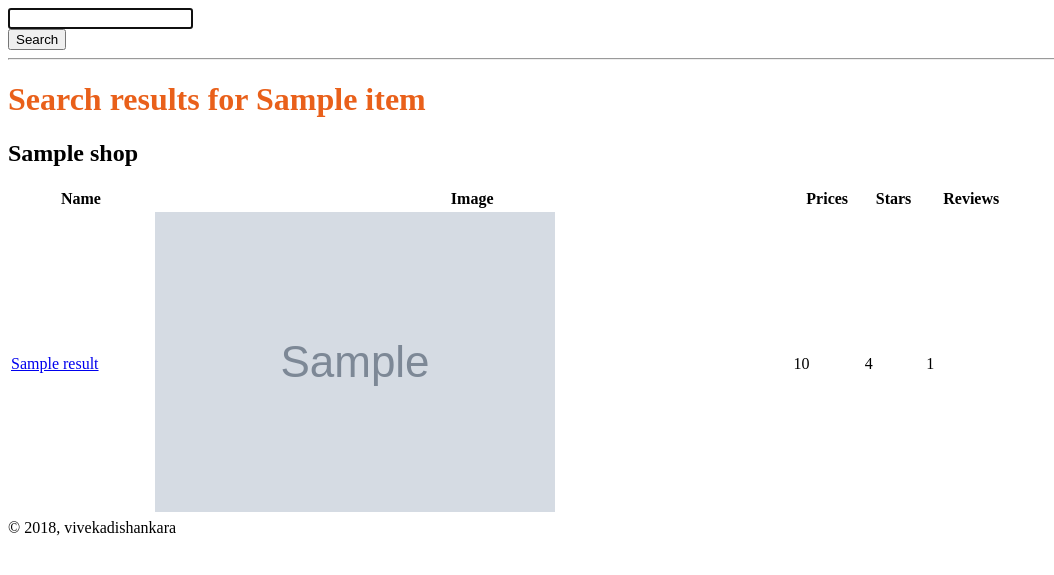
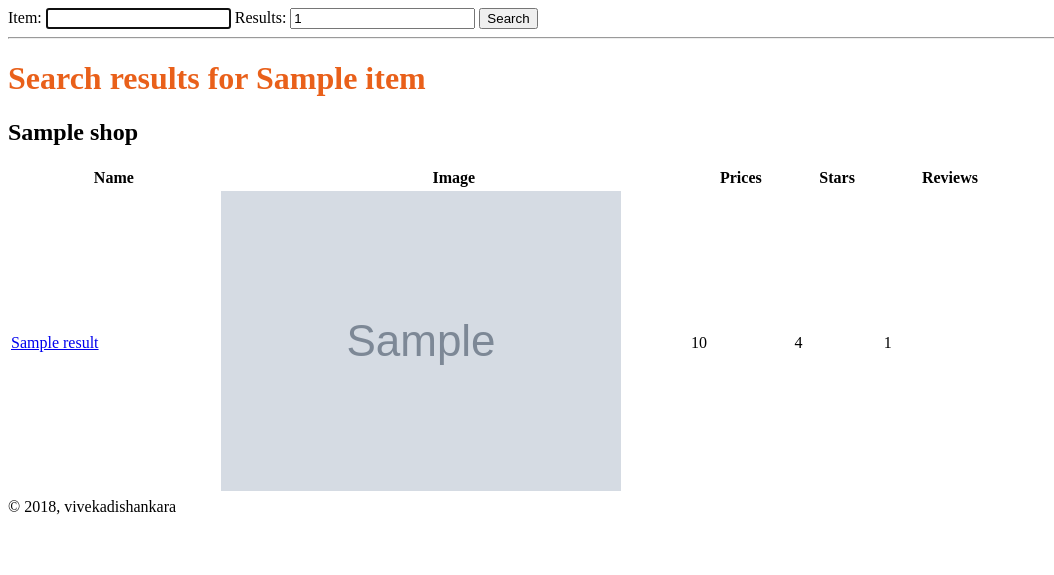
Before and after one commit to vivekadishankara/prices, a Flask app: template api/templates/results.html in a window 1280 px wide. Shown: the top 575 px of the page, without its empty margins (0-1054 px from the left). Run offline with Flask 2, Linux system fonts and the light colour scheme; the template is opened without the code that fills it: most values are stand-ins (such as "Sample title", 1, 10 or a date in 2020); grey boxes marked "Sample" are stand-in pictures.

Commit message:
adding number to the website

```diff
--- a/api/static/style.css
+++ b/api/static/style.css
@@ -5,3 +5,7 @@ h1 {
 form {
     display:inline;
 }
+
+div.itemimage {
+    width: 200px;
+}
--- a/api/templates/base.html
+++ b/api/templates/base.html
@@ -7,17 +7,11 @@
 </head>
 <body>
     <form role="form" action="{{ url_for('results') }}" method="post" name="search" >
-        <div class="form-row">
-            <div class="col-sm-10">
-                <input type="text" name="q" required autofocus />
-            </div>
-        </div>
-
-        <div class="form-row">
-            <div class="col-sm-offset-2 col-sm-10">
-                <button type="submit" name="startSearch" class="btn btn-primary">Search</button>
-            </div>
-        </div>
+        <label for="title" class="control-label col-sm-2">Item:</label>
+            <input type="text" name="q" required autofocus />
+        <label for="title" class="control-label col-sm-2">Results:</label>
+            <input type="number" name="nums" min="1" value="1" />
+        <button type="submit" name="startSearch" class="btn btn-primary">Search</button>
     </form>
     <hr>
     {% block content %}{% endblock %}
--- a/api/templates/results.html
+++ b/api/templates/results.html
@@ -16,7 +16,11 @@
         {% for result in results[shop] %}
         <tr>
             <td><a href="{{ result.link }}">{{ result.name }}</a></td>
-            <td><img src="{{ result.image }}"></td>
+            <td>
+                <div class="itemimage" >
+                    <img src="{{ result.image }}">
+                </div>
+            </td>
             <td>{{ result.price }}</td>
             <td>{{ result.stars }}</td>
             <td>{{ result.reviews_num }}</td>
--- a/api/views.py
+++ b/api/views.py
@@ -13,9 +13,14 @@ def home():
     return render_template('home.html')
 
 
-@app.route('/results1')
+@app.route('/results1', methods=['POST'])
 def results1():
     item = request.form['q']
+    try:
+        pums = request.form['gums']
+        print(pums)
+    except:
+        pass
     fp = open('results.csv')
     lines = fp.readlines()
     res = []
@@ -32,7 +37,8 @@ def results1():
 @app.route('/results', methods=['POST'])
 def results():
     item = request.form['q']
-    nums = [1, 1, 1]
+    num = int(request.form['nums'])
+    nums = [num, num, num]
     search_results = simple_search(item, SHOPS, nums)
 
     return render_template('results.html', item=item, shops=SHOPS, results=search_results)
```
